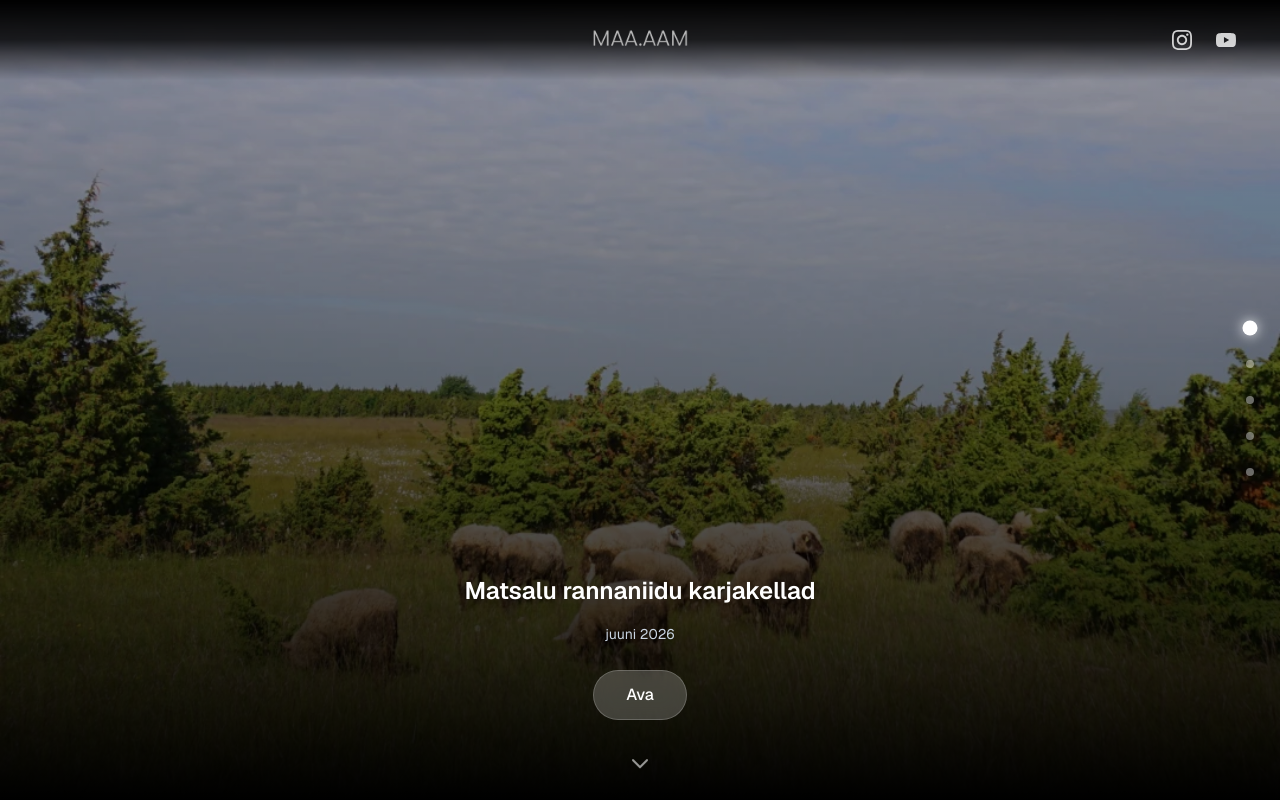
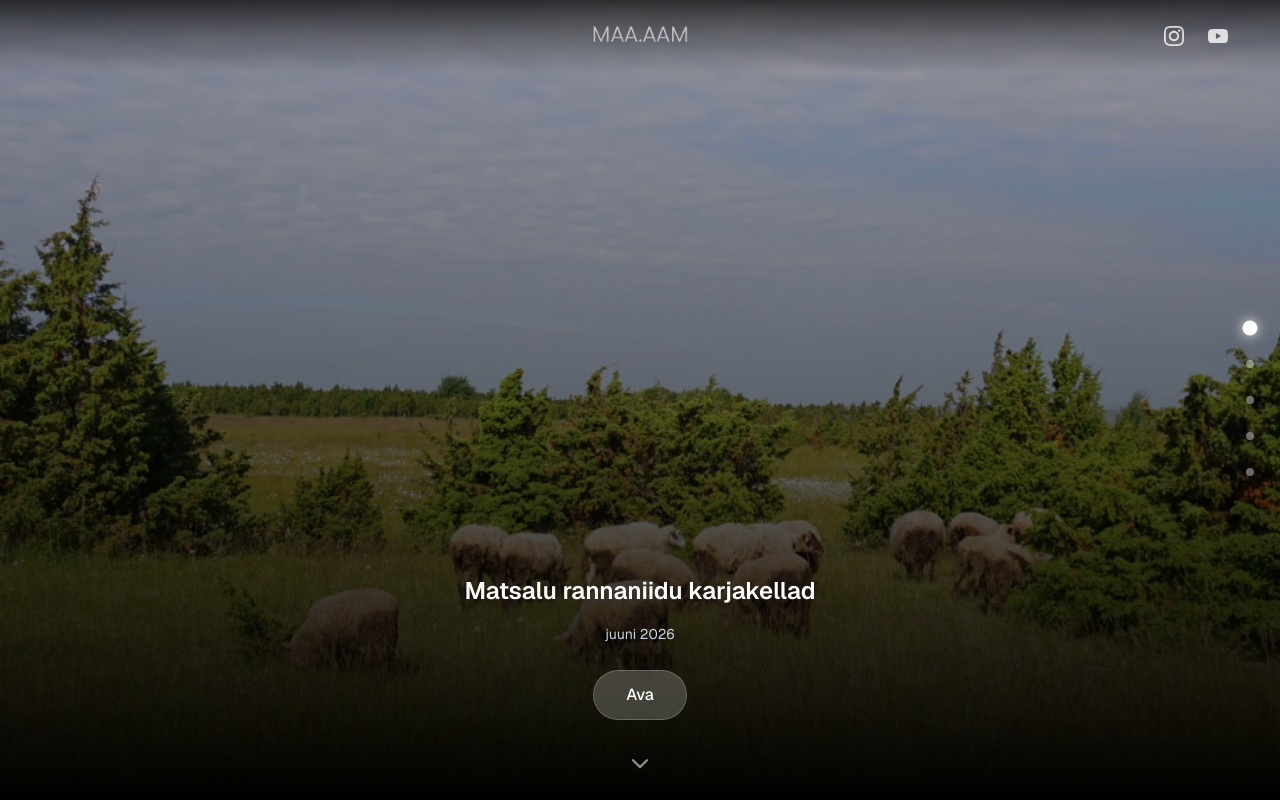
Before and after one commit to sulevyo/maa_aam_yo, a Next.js app: page / in a window 1280 px wide. Built offline with nearby package versions, Linux system fonts and the light colour scheme.

Commit message:
landscape fix2

```diff
--- a/app/page.js
+++ b/app/page.js
@@ -191,14 +191,14 @@ function MainContent() {
       className="h-screen w-screen bg-black text-white overflow-y-scroll snap-y snap-mandatory font-sans relative"
     >
 
-{/* Fikseeritud header - ulatub 100% servast servani ka landscape režiimis */}
-<header className="fixed top-0 left-0 right-0 w-full z-40 flex justify-between items-center px-6 sm:px-10 py-6 bg-gradient-to-b from-black via-black/80 to-transparent pointer-events-none">
+{/* Fikseeritud header - ulatub kindlalt servast servani ja leebema gradaiendiga */}
+<header className="fixed top-0 left-0 w-screen z-40 flex justify-between items-center px-6 sm:px-12 py-5 bg-gradient-to-b from-black/70 via-black/30 to-transparent pointer-events-none">
         {/* Vasak serv - hoiab logo keskel tasakaalus */}
         <div className="w-20 flex items-center justify-start pointer-events-auto" />
 
         {/* Logo keskel */}
         <div className="flex items-center justify-center pointer-events-auto">
-          <img src="/images/logo.svg" alt="Logo" className="h-8 w-auto opacity-90 drop-shadow-md block" />
+          <img src="/images/logo.svg" alt="Logo" className="h-7 sm:h-8 w-auto opacity-95 drop-shadow-md block" />
         </div>
 
         {/* Sotsiaalmeedia ikoonid paremal */}
@@ -231,7 +231,6 @@ function MainContent() {
         </div>
       </header>
 
-      {/* Paremas servas olevad mummud / täpid */}
       <div className="fixed right-5 top-1/2 -translate-y-1/2 z-40 flex flex-col items-center justify-center space-y-4">
         {AUDIO_DATA.map((_, idx) => (
           <button
```
